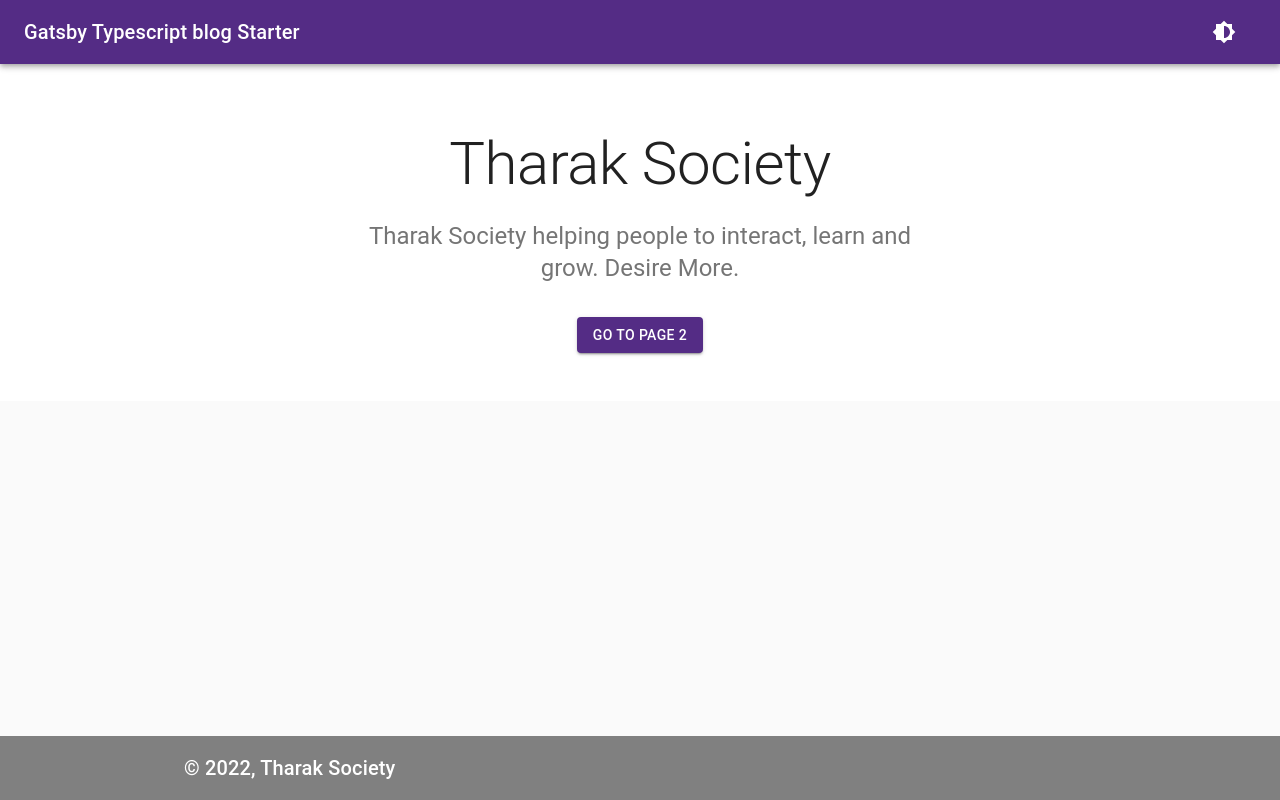
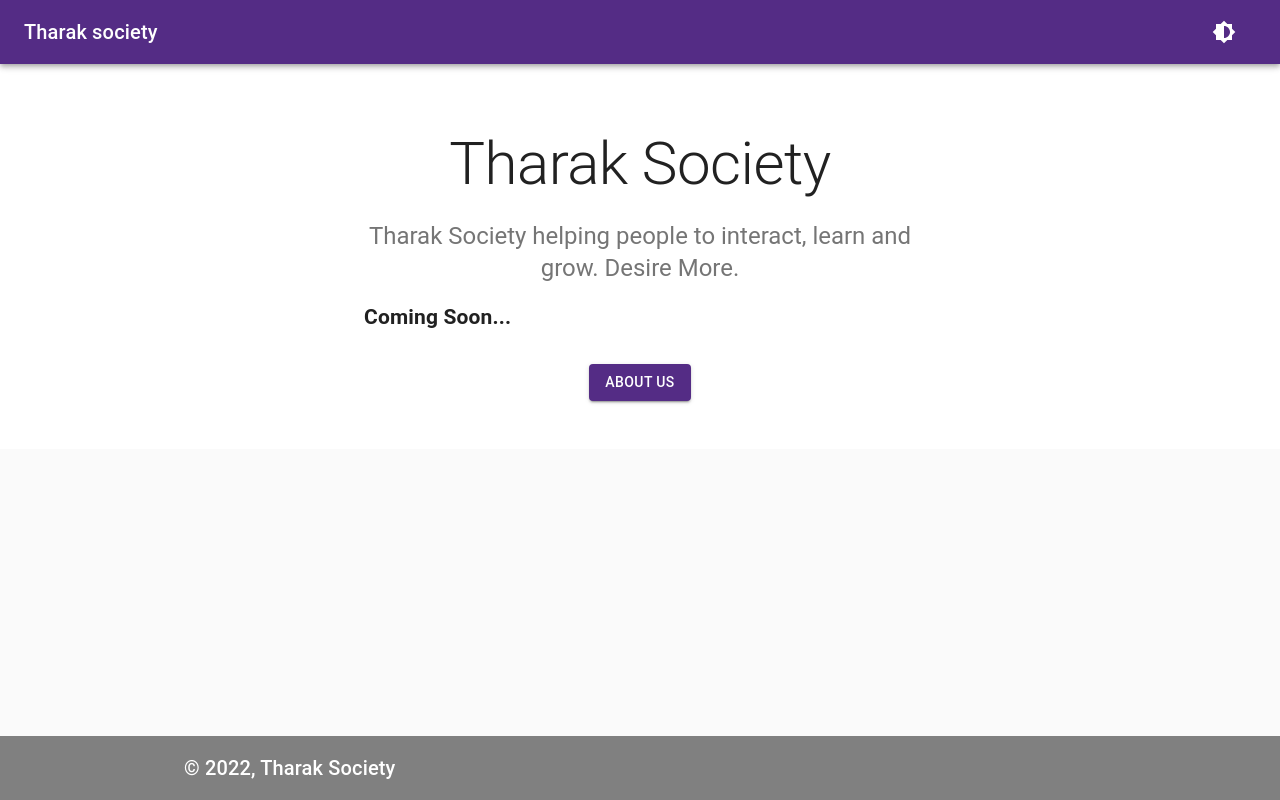
Before and after one commit to testvers/ts, a Gatsby site: page / in a window 1280 px wide. Built offline with nearby package versions, Linux system fonts and the light colour scheme; Gatsby itself is replaced by a stand-in of ours.

```diff
--- a/gatsby-config.js
+++ b/gatsby-config.js
@@ -1,13 +1,13 @@
 module.exports = {
   siteMetadata: {
-    title: `Gatsby Typescript blog Starter`,
-    description: `A simple blog starter using Typescript in front & back side with eslint & prettier.`,
+    title: `Tharak society`,
+    description: `Tharak Society helping people to interact, learn and grow. Desire More.`,
     author: {
-      name: 'Julien CARON',
+      name: 'testvers',
       content: 'I like build some things using Javascript',
     },
     social: {
-      github: 'https://github.com/Junscuzzy',
+      github: 'https://github.com/testvers',
     },
   },
   plugins: [
--- a/src/layout/header.tsx
+++ b/src/layout/header.tsx
@@ -12,7 +12,7 @@
     flexGrow: 1,
   },
   link: {
-    textDecoration: 'none',
+    textDecoration: 'none !important',
   },
 })
 
--- a/src/pages/index.tsx
+++ b/src/pages/index.tsx
@@ -21,16 +21,17 @@
         title="Tharak Society"
         description="Tharak Society helping people to interact, learn and grow. Desire More."
       >
+        <h2>Coming Soon...</h2>
         <div className={classes.heroButtons}>
           <Grid container spacing={2} justify="center">
             <Grid item>
               <Button
                 component={GatsbyLink}
-                to="/page-2/"
+                to="/about/"
                 variant="contained"
                 color="primary"
               >
-                Go to page 2
+                About Us
               </Button>
             </Grid>
           </Grid>
```
Also changed, not shown: package.json (+4 -17 lines).
